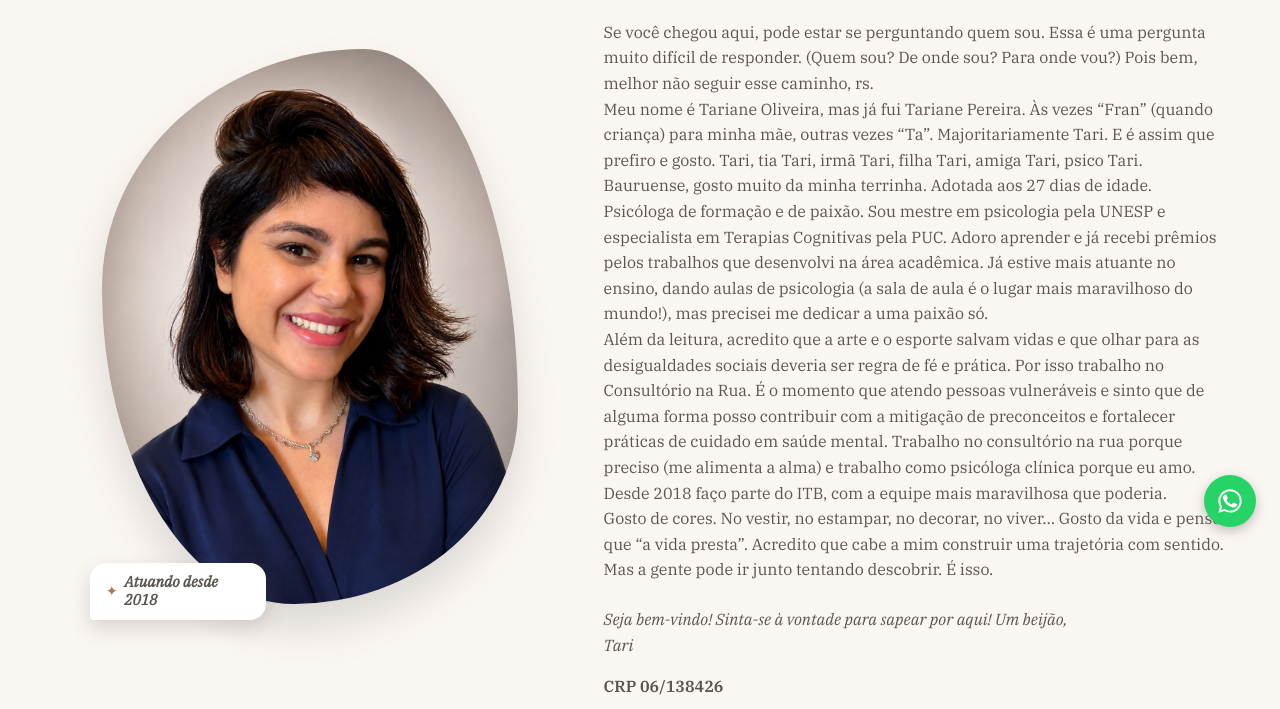
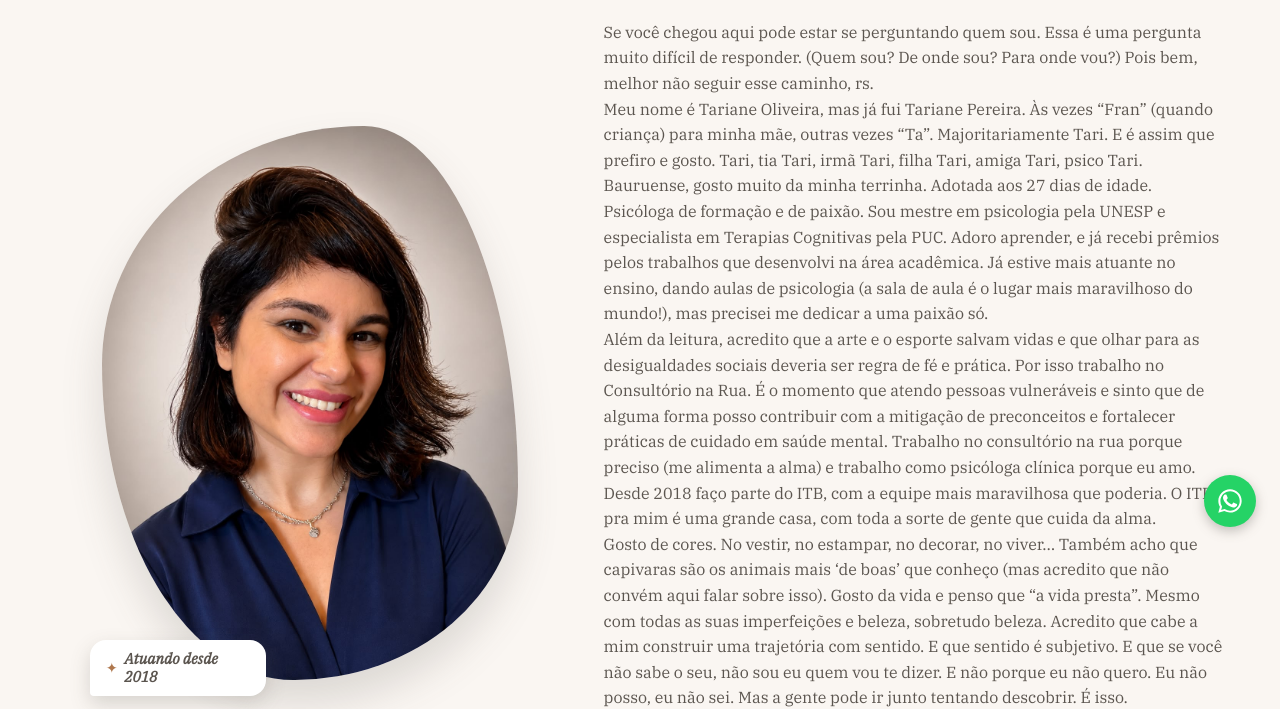
Before and after one commit to mat-ernandes/projeto-psicoTariane, a plain HTML site: page index.html in a window 1280 px wide. Shown: the part 249-958 px from the top of the page. Drawn offline with Linux system fonts and the light colour scheme.

Commit message:
corrige texto da seção Sobre conforme versão enviada pela Tariane

```diff
--- a/index.html
+++ b/index.html
@@ -86,7 +86,7 @@
           <h2 id="sobre-heading">Sobre</h2>
 
           <p>
-            Se você chegou aqui, pode estar se perguntando quem sou. Essa é uma pergunta muito difícil de
+            Se você chegou aqui pode estar se perguntando quem sou. Essa é uma pergunta muito difícil de
             responder. (Quem sou? De onde sou? Para onde vou?) Pois bem, melhor não seguir esse caminho, rs.
           </p>
 
@@ -99,7 +99,7 @@
 
           <p>
             Psicóloga de formação e de paixão. Sou mestre em psicologia pela UNESP e especialista em
-            Terapias Cognitivas pela PUC. Adoro aprender e já recebi prêmios pelos trabalhos que desenvolvi
+            Terapias Cognitivas pela PUC. Adoro aprender, e já recebi prêmios pelos trabalhos que desenvolvi
             na área acadêmica. Já estive mais atuante no ensino, dando aulas de psicologia (a sala de aula é
             o lugar mais maravilhoso do mundo!), mas precisei me dedicar a uma paixão só.
           </p>
@@ -110,17 +110,21 @@
             que atendo pessoas vulneráveis e sinto que de alguma forma posso contribuir com a mitigação de
             preconceitos e fortalecer práticas de cuidado em saúde mental. Trabalho no consultório na rua
             porque preciso (me alimenta a alma) e trabalho como psicóloga clínica porque eu amo. Desde 2018
-            faço parte do ITB, com a equipe mais maravilhosa que poderia.
+            faço parte do ITB, com a equipe mais maravilhosa que poderia. O ITB pra mim é uma grande casa,
+            com toda a sorte de gente que cuida da alma.
           </p>
 
           <p>
-            Gosto de cores. No vestir, no estampar, no decorar, no viver&hellip; Gosto da vida e penso que
-            “a vida presta”. Acredito que cabe a mim construir uma trajetória com sentido. Mas a gente pode
-            ir junto tentando descobrir. É isso.
+            Gosto de cores. No vestir, no estampar, no decorar, no viver&hellip; Também acho que capivaras
+            são os animais mais ‘de boas’ que conheço (mas acredito que não convém aqui falar sobre isso).
+            Gosto da vida e penso que “a vida presta”. Mesmo com todas as suas imperfeições e beleza,
+            sobretudo beleza. Acredito que cabe a mim construir uma trajetória com sentido. E que sentido é
+            subjetivo. E que se você não sabe o seu, não sou eu quem vou te dizer. E não porque eu não
+            quero. Eu não posso, eu não sei. Mas a gente pode ir junto tentando descobrir. É isso.
           </p>
 
           <p class="assinatura">
-            Seja bem-vindo! Sinta-se à vontade para sapear por aqui! Um beijão,<br />Tari
+            Feita as devidas apresentações, seja bem-vindo, sinta-se à vontade para sapear por aqui! Um beijão,<br />Tari
           </p>
 
           <p class="credencial">CRP 06/138426</p>
```
